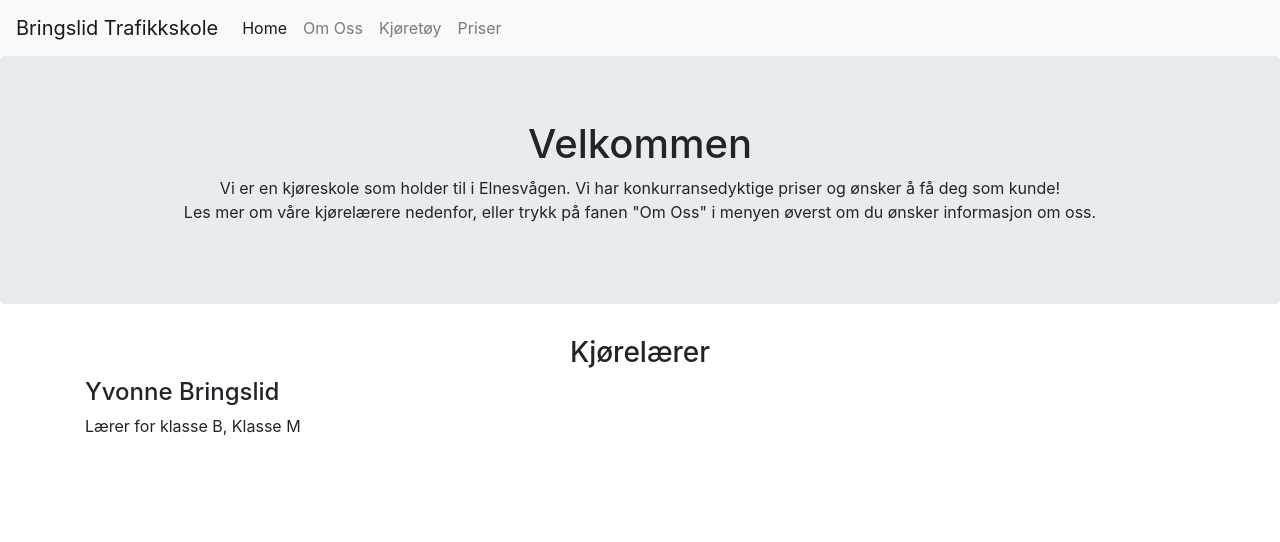
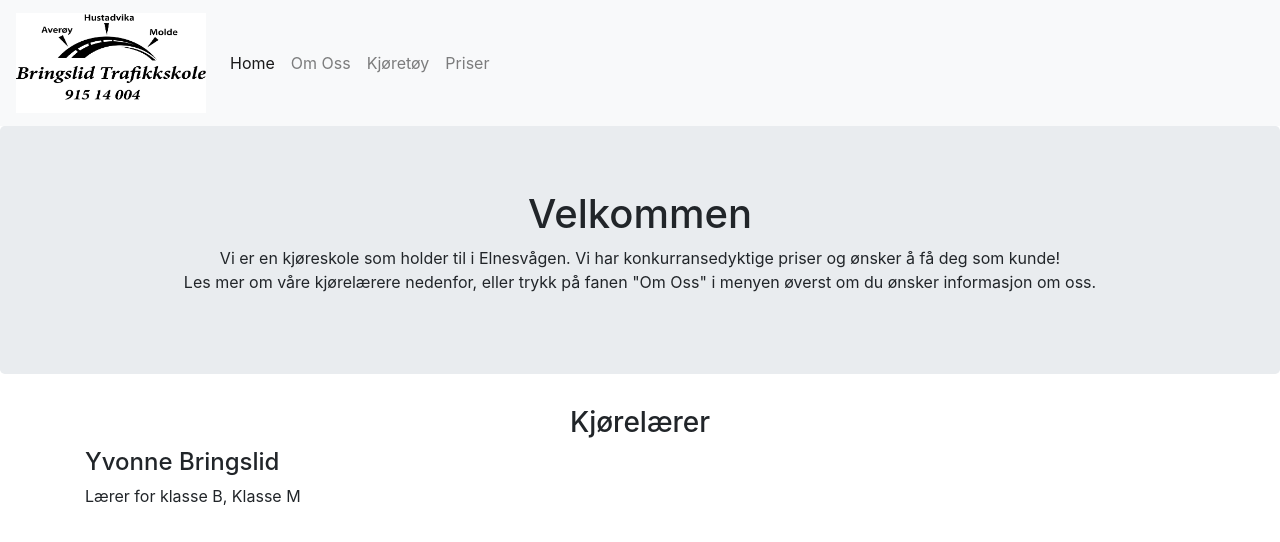
Before and after one commit to jarlsondre/Bringslid-Trafikkskole, a plain HTML site: page index.html in a window 1280 px wide. Drawn offline with nearby package versions, Linux system fonts and the light colour scheme.

Commit message:
Update index.html

```diff
--- a/index.html
+++ b/index.html
@@ -24,7 +24,7 @@
 	<body id="body">
 
 	<nav class="navbar navbar-expand-lg navbar-light bg-light">
-		<a class="navbar-brand" href="index.html">Bringslid Trafikkskole</a>
+		<a class="navbar-brand" href="index.html"><img src="bringslidtrafikkskolelogo.jpg" alt="logo" height="100" width="190"></a>
 		<button class="navbar-toggler" type="button" data-toggle="collapse" data-target="#navbarNav" aria-controls="navbarNav" aria-expanded="false" aria-label="Toggle navigation">
 			<span class="navbar-toggler-icon"></span>
 		</button>
```
